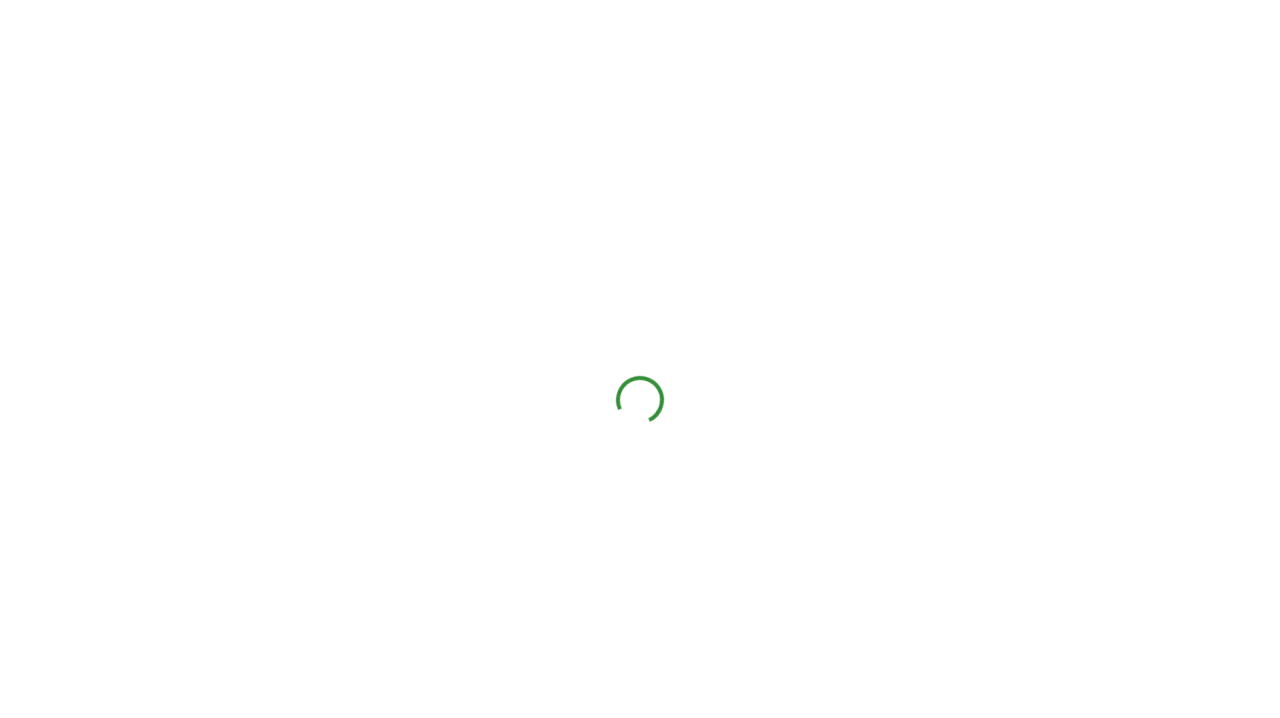
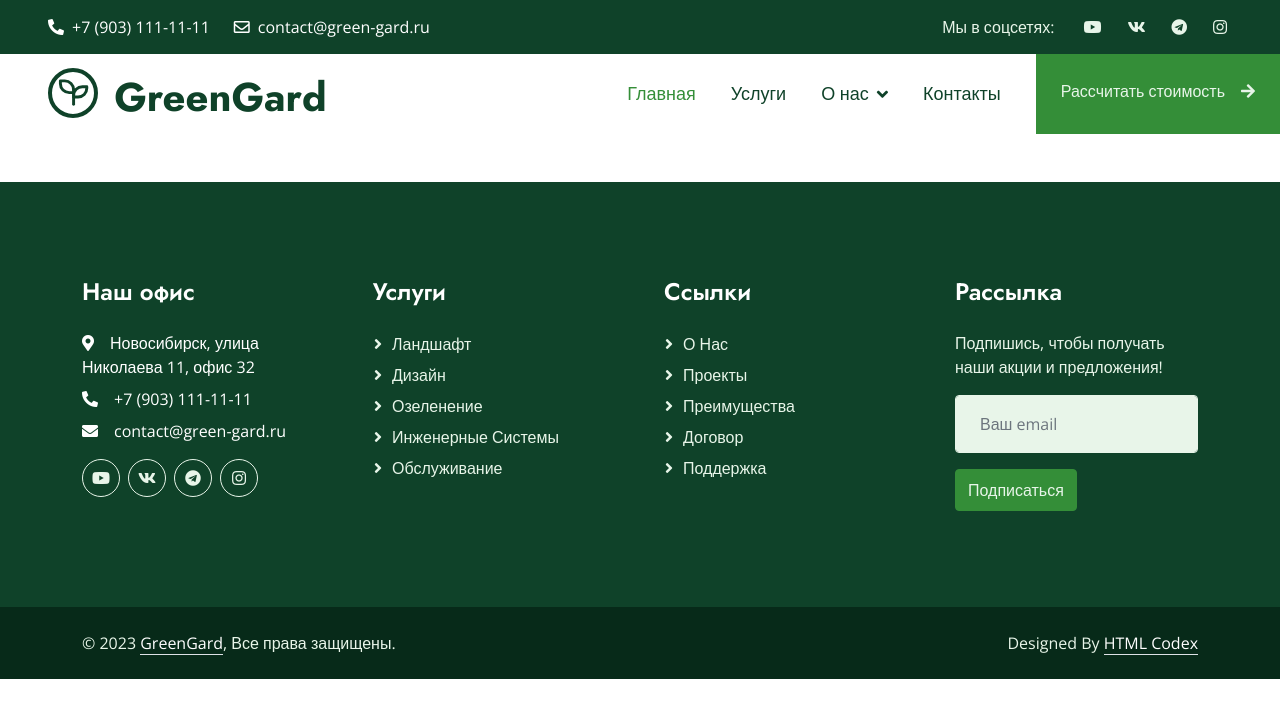
Before and after one commit to smtexx/green-gard, a Next.js app: page / in a window 1280 px wide. Shown: the top 718 px of the page. Built offline with nearby package versions, Linux system fonts and the light colour scheme.

Commit message:
Layout is ready

```diff
--- a/components/Layout/Layout.jsx
+++ b/components/Layout/Layout.jsx
@@ -1,11 +1,22 @@
+import { useEffect } from 'react';
 import { contacts } from '../../data/contacts';
 import { preparePhone } from '../../helpers/helpers';
 import Logo from '../Logo/Logo';
 import s from './Layout.module.css';
+import { useSpinner } from '../../helpers/hooks';
 
 export default function Layout({ children }) {
+  useSpinner('spinner', [children]);
+
+  useEffect(() => {
+    document.getElementById('current-year').textContent =
+      new Date().getFullYear();
+  }, [children]);
+
   return (
     <>
+      {/* Добавить <MetaTags />
+      !!!!! */}
       {/* Spinner */}
       <div
         id="spinner"
@@ -17,7 +28,6 @@ export default function Layout({ children }) {
           style={{ width: '3rem', height: '3rem' }}
         ></div>
       </div>
-
       {/* Topbar */}
       <div className="container-fluid bg-dark text-light px-0 py-2">
         <div className="row gx-0 d-none d-lg-flex">
@@ -48,33 +58,44 @@ export default function Layout({ children }) {
               </span>
               <a
                 className="btn btn-link text-light"
-                href=""
-                aria-label="facebook"
+                href={`https://www.youtube.com/c/${contacts.youtube}`}
+                aria-label="youtube"
+                rel="noopener noreferrer"
+                target="_blank"
               >
-                <i className="fab fa-facebook-f"></i>
+                <i className="fab fa-youtube"></i>
               </a>
               <a
                 className="btn btn-link text-light"
-                href=""
+                href={`https://vk.com/${contacts.vk}`}
                 aria-label="в контакте"
+                rel="noopener noreferrer"
+                target="_blank"
               >
                 <i className="fab fa-vk"></i>
               </a>
               <a
                 className="btn btn-link text-light"
-                href=""
-                aria-label="linked in"
+                href={`https://t.me/${contacts.telegram}`}
+                aria-label="telegram"
+                rel="noopener noreferrer"
+                target="_blank"
               >
-                <i className="fab fa-linkedin-in"></i>
+                <i className="fab fa-telegram"></i>
               </a>
-              <a className="btn btn-link text-light" href="">
+              <a
+                className="btn btn-link text-light"
+                href={`https://www.instagram.com/${contacts.instagram}`}
+                aria-label="instagram"
+                rel="noopener noreferrer"
+                target="_blank"
+              >
                 <i className="fab fa-instagram"></i>
               </a>
             </div>
           </div>
         </div>
       </div>
-
       {/* Navbar */}
       <nav className="navbar navbar-expand-lg bg-white navbar-light sticky-top p-0">
         <a
@@ -97,57 +118,70 @@ export default function Layout({ children }) {
         <div className="collapse navbar-collapse" id="navbarCollapse">
           <div className="navbar-nav ms-auto p-4 p-lg-0">
             <a href="index.html" className="nav-item nav-link active">
-              Home
+              Главная
             </a>
-            <a href="about.html" className="nav-item nav-link">
-              About
+            <a
+              href="index.html#services"
+              className="nav-item nav-link"
+            >
+              Услуги
             </a>
-            <a href="service.html" className="nav-item nav-link">
-              Services
-            </a>
-            <a href="project.html" className="nav-item nav-link">
-              Projects
-            </a>
+
             <div className="nav-item dropdown">
               <a
                 href="#"
                 className="nav-link dropdown-toggle"
                 data-bs-toggle="dropdown"
               >
-                Pages
+                О нас
               </a>
               <div className="dropdown-menu bg-light m-0">
-                <a href="feature.html" className="dropdown-item">
-                  Features
+                <a href="index.html#about" className="dropdown-item">
+                  Кто мы?
                 </a>
-                <a href="quote.html" className="dropdown-item">
-                  Free Quote
+                <a
+                  href="index.html#progress"
+                  className="dropdown-item"
+                >
+                  Достижения
                 </a>
-                <a href="team.html" className="dropdown-item">
-                  Our Team
+                <a
+                  href="index.html#advantages"
+                  className="dropdown-item"
+                >
+                  Преимущества
                 </a>
-                <a href="testimonial.html" className="dropdown-item">
-                  Testimonial
+                <a
+                  href="index.html#projects"
+                  className="dropdown-item"
+                >
+                  Проекты
                 </a>
-                <a href="404.html" className="dropdown-item">
-                  404 Page
+                <a href="index.html#team" className="dropdown-item">
+                  Команда
+                </a>
+                <a
+                  href="index.html#testimonials"
+                  className="dropdown-item"
+                >
+                  Отзывы
                 </a>
               </div>
             </div>
             <a href="contact.html" className="nav-item nav-link">
-              Contact
+              Контакты
             </a>
           </div>
           <a
-            href=""
+            href="index.html#quote"
             className="btn btn-primary py-4 px-lg-4 rounded-0 d-none d-lg-block"
           >
-            Get A Quote<i className="fa fa-arrow-right ms-3"></i>
+            Рассчитать стоимость
+            <i className="fa fa-arrow-right ms-3"></i>
           </a>
         </div>
       </nav>
       <main>{children}</main>
-
       {/* Footer */}
       <div
         className="container-fluid bg-dark text-light footer mt-5 py-5 wow fadeIn"
@@ -156,114 +190,150 @@ export default function Layout({ children }) {
         <div className="container py-5">
           <div className="row g-5">
             <div className="col-lg-3 col-md-6">
-              <h4 className="text-white mb-4">Our Office</h4>
+              <h4 className="text-white mb-4">Наш офис</h4>
               <p className="mb-2">
-                <i className="fa fa-map-marker-alt me-3"></i>123
-                Street, New York, USA
+                <a
+                  className={s.contactLink}
+                  href={contacts.map}
+                  target="_blank"
+                  rel="noopener noreferrer"
+                >
+                  <i className="fa fa-map-marker-alt me-3"></i>
+                  {contacts.address}
+                </a>
               </p>
               <p className="mb-2">
-                <i className="fa fa-phone-alt me-3"></i>+012 345 67890
+                <a
+                  className={s.contactLink}
+                  href={`tel:${preparePhone(contacts.phone)}`}
+                  target="_blank"
+                  rel="noopener noreferrer"
+                >
+                  <i className="fa fa-phone-alt me-3"></i>
+                  {contacts.phone}
+                </a>
               </p>
               <p className="mb-2">
-                <i className="fa fa-envelope me-3"></i>
-                info@example.com
+                <a
+                  className={s.contactLink}
+                  href={`mailto:${preparePhone(contacts.email)}`}
+                  target="_blank"
+                  rel="noopener noreferrer"
+                >
+                  <i className="fa fa-envelope me-3"></i>
+                  {contacts.email}
+                </a>
               </p>
               <div className="d-flex pt-2">
                 <a
                   className="btn btn-square btn-outline-light rounded-circle me-2"
-                  href=""
-                >
-                  <i className="fab fa-twitter"></i>
-                </a>
-                <a
-                  className="btn btn-square btn-outline-light rounded-circle me-2"
-                  href=""
-                >
-                  <i className="fab fa-facebook-f"></i>
-                </a>
-                <a
-                  className="btn btn-square btn-outline-light rounded-circle me-2"
-                  href=""
+                  href={`https://www.youtube.com/c/${contacts.youtube}`}
+                  aria-label="youtube"
+                  rel="noopener noreferrer"
+                  target="_blank"
                 >
                   <i className="fab fa-youtube"></i>
                 </a>
                 <a
                   className="btn btn-square btn-outline-light rounded-circle me-2"
-                  href=""
+                  href={`https://vk.com/${contacts.vk}`}
+                  aria-label="в контакте"
+                  rel="noopener noreferrer"
+                  target="_blank"
                 >
-                  <i className="fab fa-linkedin-in"></i>
+                  <i className="fab fa-vk"></i>
+                </a>
+                <a
+                  className="btn btn-square btn-outline-light rounded-circle me-2"
+                  href={`https://t.me/${contacts.telegram}`}
+                  aria-label="telegram"
+                  rel="noopener noreferrer"
+                  target="_blank"
+                >
+                  <i className="fab fa-telegram"></i>
+                </a>
+                <a
+                  className="btn btn-square btn-outline-light rounded-circle me-2"
+                  href={`https://www.instagram.com/${contacts.instagram}`}
+                  aria-label="instagram"
+                  rel="noopener noreferrer"
+                  target="_blank"
+                >
+                  <i className="fab fa-instagram"></i>
                 </a>
               </div>
             </div>
             <div className="col-lg-3 col-md-6">
-              <h4 className="text-white mb-4">Services</h4>
+              <h4 className="text-white mb-4">Услуги</h4>
               <a className="btn btn-link" href="">
-                Landscaping
+                Ландшафт
               </a>
               <a className="btn btn-link" href="">
-                Pruning plants
+                Дизайн
               </a>
               <a className="btn btn-link" href="">
-                Urban Gardening
+                Озеленение
               </a>
               <a className="btn btn-link" href="">
-                Garden Maintenance
+                Инженерные системы
               </a>
               <a className="btn btn-link" href="">
-                Green Technology
+                Обслуживание
               </a>
             </div>
             <div className="col-lg-3 col-md-6">
-              <h4 className="text-white mb-4">Quick Links</h4>
-              <a className="btn btn-link" href="">
-                About Us
+              <h4 className="text-white mb-4">Ссылки</h4>
+              <a className="btn btn-link" href="index.html#about">
+                О нас
               </a>
-              <a className="btn btn-link" href="">
-                Contact Us
+              <a className="btn btn-link" href="index.html#projects">
+                Проекты
               </a>
-              <a className="btn btn-link" href="">
-                Our Services
+              <a
+                className="btn btn-link"
+                href="index.html#advantages"
+              >
+                Преимущества
               </a>
-              <a className="btn btn-link" href="">
-                Terms & Condition
+              <a className="btn btn-link" href="index.html#">
+                Договор
               </a>
-              <a className="btn btn-link" href="">
-                Support
+              <a className="btn btn-link" href="index.html#">
+                Поддержка
               </a>
             </div>
             <div className="col-lg-3 col-md-6">
-              <h4 className="text-white mb-4">Newsletter</h4>
+              <h4 className="text-white mb-4">Рассылка</h4>
               <p>
-                Dolor amet sit justo amet elitr clita ipsum elitr est.
+                Подпишись, чтобы получать наши акции и предложения!
               </p>
               <div className="position-relative w-100">
                 <input
                   className="form-control bg-light border-light w-100 py-3 ps-4 pe-5"
                   type="text"
-                  placeholder="Your email"
+                  placeholder="Ваш email"
                 />
                 <button
                   type="button"
-                  className="btn btn-primary py-2 position-absolute top-0 end-0 mt-2 me-2"
+                  className="btn btn-primary py-2  mt-3 me-2"
                 >
-                  SignUp
+                  Подписаться
                 </button>
               </div>
             </div>
           </div>
         </div>
       </div>
-
       {/* Copyright */}
       <div className="container-fluid copyright py-4">
         <div className="container">
           <div className="row">
             <div className="col-md-6 text-center text-md-start mb-3 mb-md-0">
-              &copy;{' '}
+              &copy; <span id="current-year"></span>{' '}
               <a className="border-bottom" href="#">
-                Your Site Name
+                GreenGard
               </a>
-              , All Right Reserved.
+              , Все права защищены.
             </div>
             <div className="col-md-6 text-center text-md-end">
               Designed By{' '}
@@ -277,11 +347,11 @@ export default function Layout({ children }) {
           </div>
         </div>
       </div>
-
       {/* To top button */}
       <a
         href="#"
         className="btn btn-lg btn-primary btn-lg-square rounded-circle back-to-top"
+        aria-label="наверх"
       >
         <i className="bi bi-arrow-up"></i>
       </a>
--- a/components/Logo/Logo.jsx
+++ b/components/Logo/Logo.jsx
@@ -8,7 +8,7 @@ export default function Logo() {
         fill="none"
         strokeWidth="2"
         viewBox="0 0 24 24"
-        stroke-linecap="round"
+        strokeLinecap="round"
         strokeLinejoin="round"
         height="1em"
         width="1em"
--- a/pages/_document.jsx
+++ b/pages/_document.jsx
@@ -56,7 +56,6 @@ export default function Document() {
         <NextScript />
 
         {/* Scripts */}
-
         <script src="https://code.jquery.com/jquery-3.4.1.min.js"></script>
         <script src="https://cdn.jsdelivr.net/npm/bootstrap@5.0.0/dist/js/bootstrap.bundle.min.js"></script>
         <script src="lib/wow/wow.min.js"></script>
```
